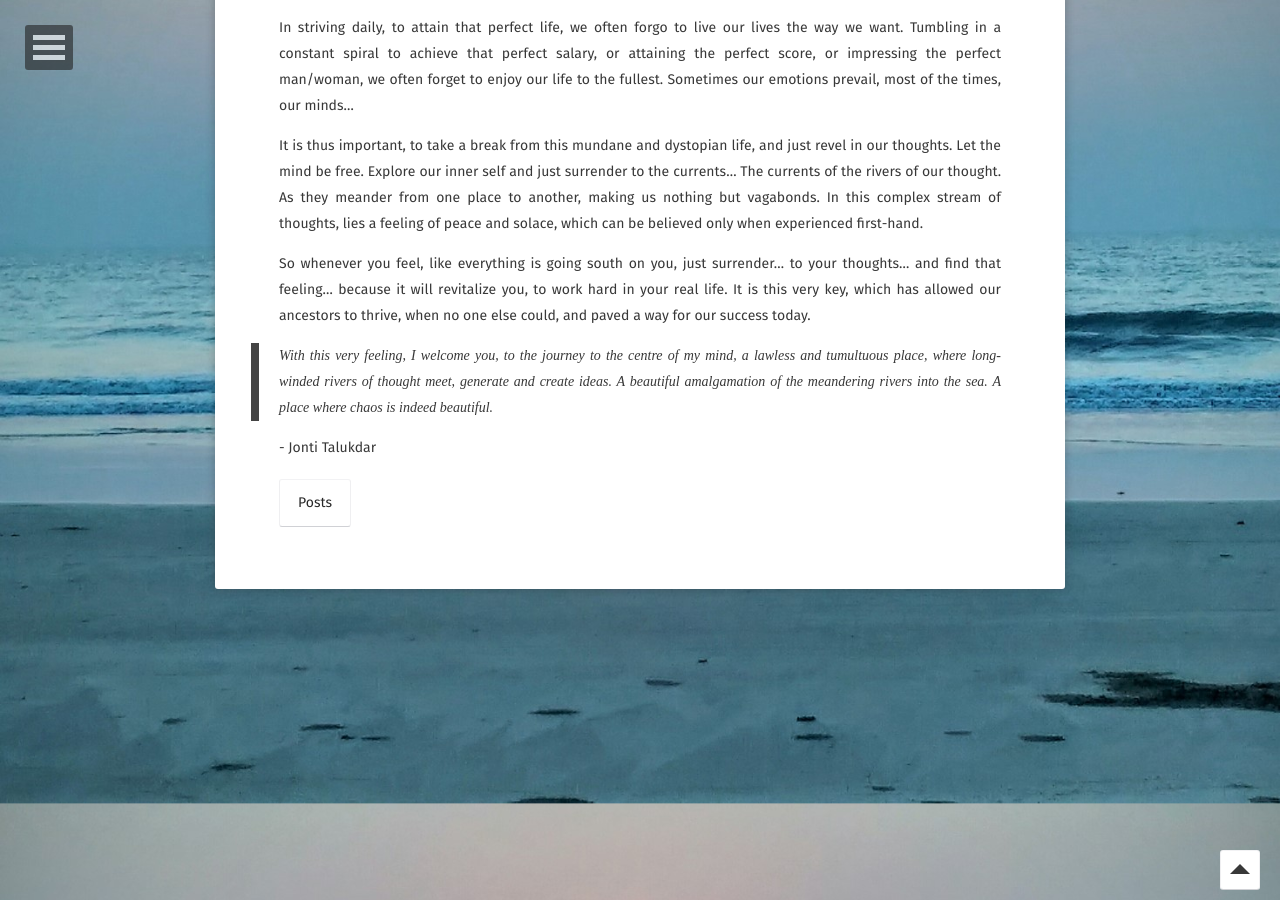
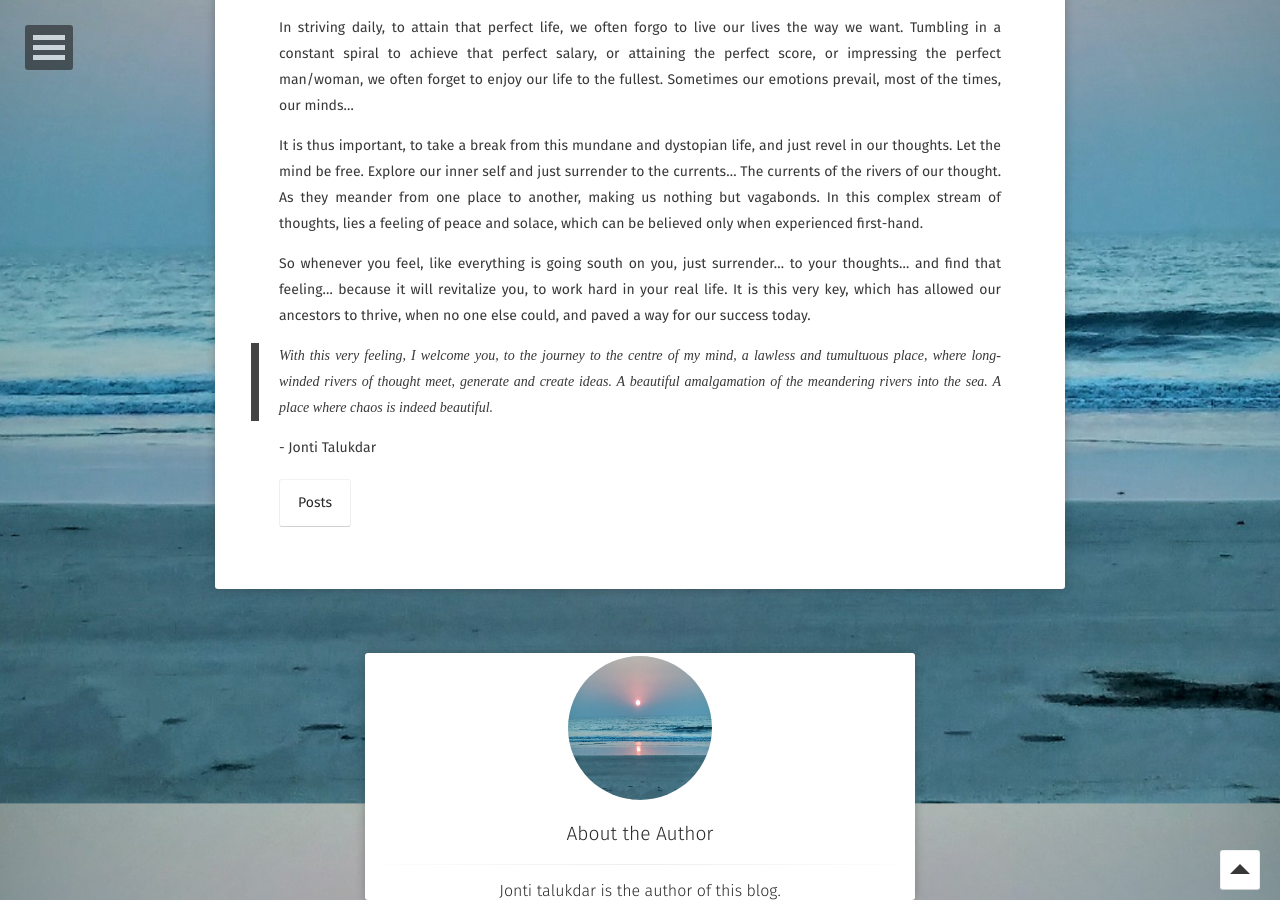
Before and after one commit to jontitalukdar/jontitalukdar.github.io_x, a Jekyll site: the page built from about/index.md, in a window 1280 px wide and 900 px high, scrolled down 1124 px. Built offline with Jekyll 4.4.1, drawn with Linux system fonts in a browser that asks for light colours; some web fonts are replaced.

Commit message:
Updated page.html
Added about author section in the page.html after the wrapper fade in div.

```diff
--- a/_layouts/page.html
+++ b/_layouts/page.html
@@ -24,6 +24,22 @@ layout: compress
                 {{ content }}
             </div>
         </div>
+        <div class="container animated fadeIn">
+            <div class="row">
+                    <a href="#">
+                        <img src="https://jontitalukdar.github.io/assets/img/placeholder-big.jpg" class="img-circle zoombtn animated rotateIn">
+                    </a>
+                    <h3 class="title">
+                        <a class="zoombtn" href="#">
+                        	<p style="font-size:1.2rem;font-weight:300">About the Author</p>
+			            </a>
+                    </h3>
+                    <hr class="hr-line">
+                    <h3 class="title">
+                        	<p style="font-size:1rem;font-weight:300">Jonti talukdar is the author of this blog.</p>
+                    </h3>
+			</div>
+		</div>
         {% if page.comments and site.disqus_shortname %}<section id="disqus_thread" class="animated fadeInUp"></section><!-- /#disqus_thread -->{% endif %}
     </header>
     {% include scripts.html %}
```
